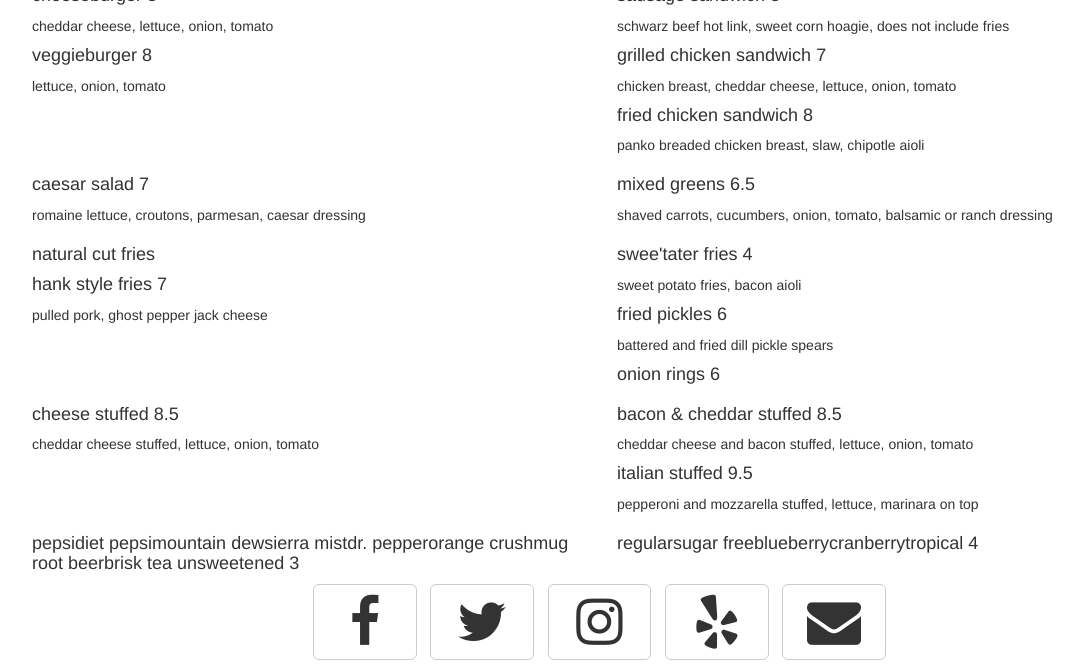
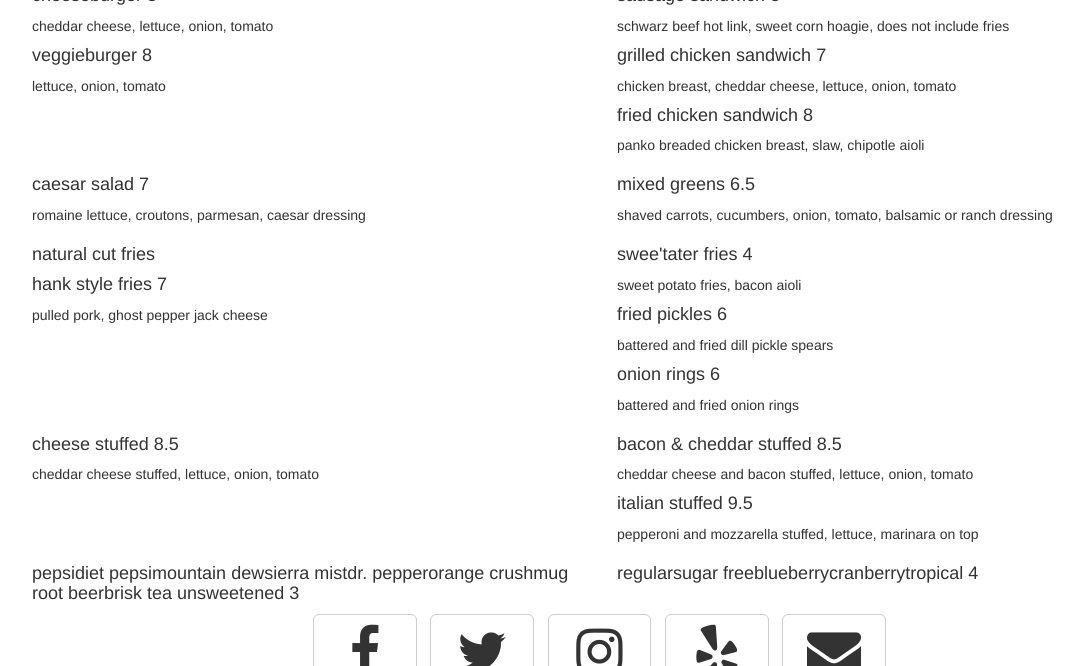
Before and after one commit to overland-oakland/overland-oakland.github.io, a Jekyll site: the page built from index.html, in a window 1280 px wide and 900 px high, scrolled down 1959 px, cut to the strip 0-666 px from the top of the window. Shown: the whole strip, without its empty margins (38-1121 px from the left). Built offline with Jekyll 4.4.1, drawn with Linux system fonts in a browser that asks for light colours; nearby versions of some CDN libraries.

Commit message:
Add description for onion rings

```diff
--- a/_data/menu/appetizers.yml
+++ b/_data/menu/appetizers.yml
@@ -18,5 +18,6 @@ dishes:
     description: battered and fried dill pickle spears
     price: 6
   - name: onion rings
+    description: battered and fried onion rings
     price: 6
 ---
```
